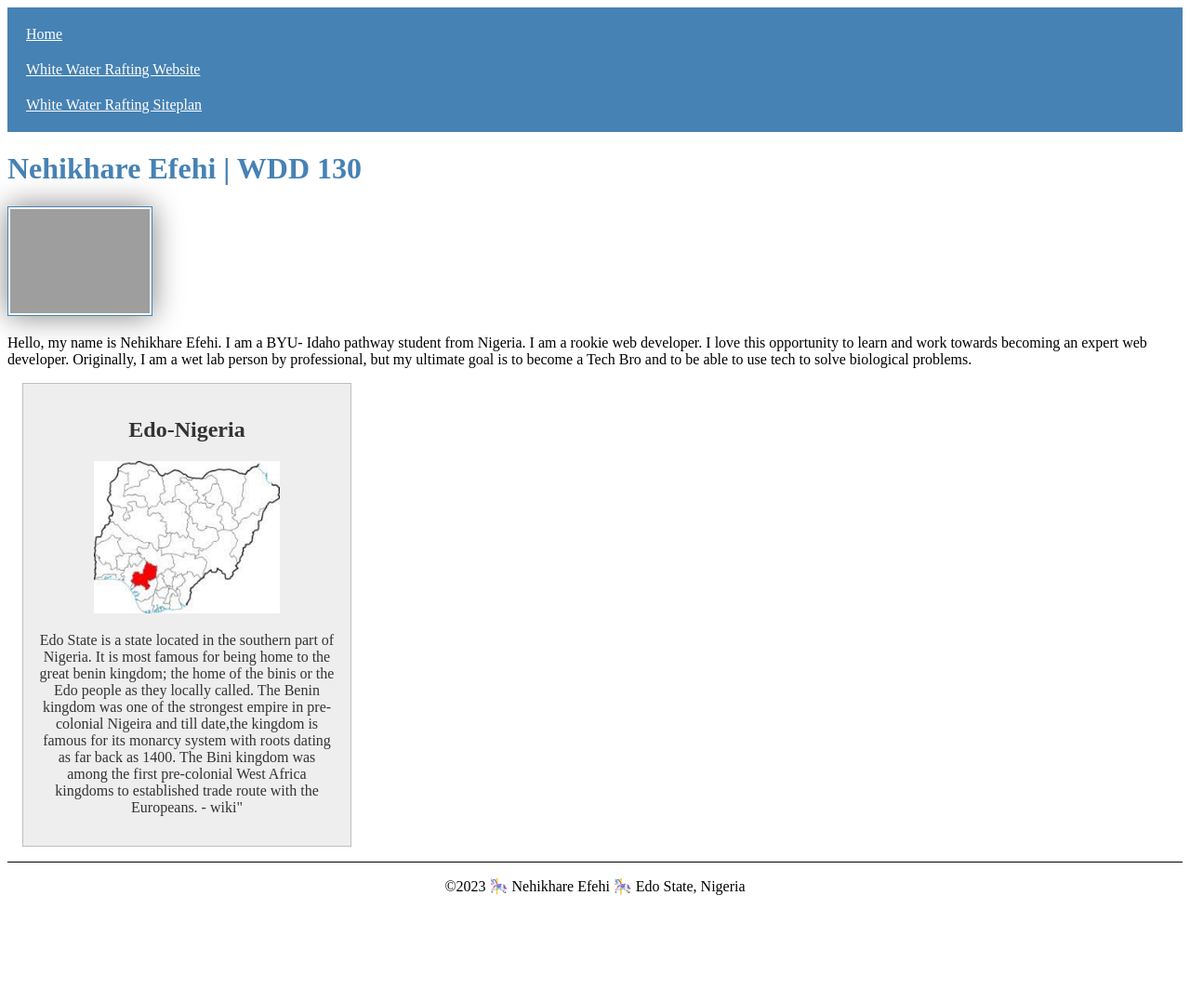
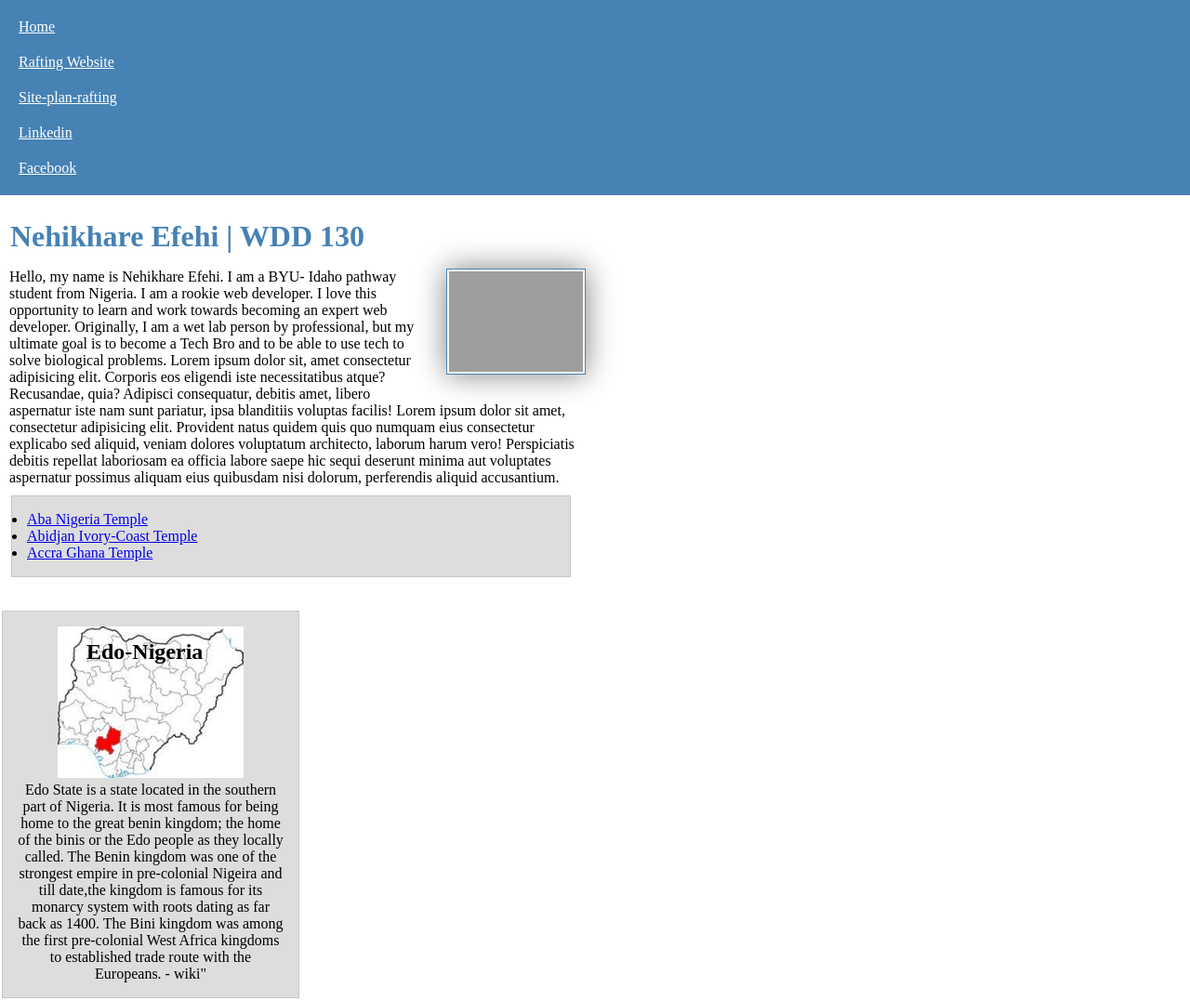
Before and after one commit to Nehiz/wdd130, a plain HTML site: page index.html in a window 1280 px wide. Shown: the top 1077 px of the page at 93% size. Before the commit the page ends 979 px from the top, so only its background shows below. Drawn offline with Linux system fonts and the light colour scheme; grey boxes are pictures that could not be loaded.

Commit message:
W03 ponder editted

```diff
--- a/index.html
+++ b/index.html
@@ -1,3 +1,4 @@
+<!--@ April, 2023-->
 <!DOCTYPE html>
 <html lang="en-US">
 
@@ -14,8 +15,10 @@
     <header>
         <nav>
             <a href="#">Home</a>
-            <a href="wwr/">White Water Rafting Website</a>
-            <a href="wwr/site-plan-rafting.html">White Water Rafting Siteplan</a>
+            <a href="wwr/">Rafting Website</a>
+            <a href="wwr/site-plan-rafting.html">Site-plan-rafting</a>
+            <a href="https://linkedin.com">Linkedin</a>
+            <a href="https://facebook.com">Facebook</a>
         </nav>
     </header>
     <main>
@@ -24,16 +27,30 @@
         <p>Hello, my name is Nehikhare Efehi. I am a BYU- Idaho pathway student from Nigeria. I am a rookie web developer.
         I love this opportunity to learn and work towards becoming an expert web developer. Originally, I am a wet lab
         person by professional, but my ultimate goal is to become a Tech Bro and to be able to use tech to solve
-        biological problems. </p>
+        biological problems. Lorem ipsum dolor sit, amet consectetur adipisicing elit. Corporis eos eligendi iste necessitatibus atque?
+        Recusandae, quia? Adipisci consequatur, debitis amet, libero aspernatur iste nam sunt pariatur, ipsa blanditiis voluptas facilis!
+        Lorem ipsum dolor sit amet, consectetur adipisicing elit. Provident natus quidem quis quo numquam eius consectetur explicabo sed aliquid,
+        veniam dolores voluptatum architecto, laborum harum vero! Perspiciatis debitis repellat laboriosam ea officia labore saepe hic
+        sequi deserunt minima aut voluptates aspernatur possimus aliquam eius quibusdam nisi dolorum, perferendis aliquid accusantium. </p>
+<ul class="box">
+    <li><a href="https://www.churchofjesuschrist.org/temples/details/aba-nigeria-temple" target="_blank">Aba Nigeria
+            Temple</a></li>
+    <li><a href="https://www.churchofjesuschrist.org/temples/details/abidjan-ivory-coast-temple" target="_blank">Abidjan
+            Ivory-Coast Temple</a></li>
+    <li><a href="https://www.churchofjesuschrist.org/temples/details/accra-ghana-temple" target="_blank">Accra Ghana
+                    Temple</a></li>
+</ul>
+
     </main>
-    <aside>
+    <aside class="box">
         <h2>Edo-Nigeria</h2>
         <img src="images/edo-nigeria.jpeg" alt="Edo Map">
-        <p>Edo State is a state located in the southern part of Nigeria. It is most famous for being home to the great benin
-        kingdom; the home of the binis or the Edo people as they locally called. The Benin kingdom was one of the strongest
-        empire in pre-colonial Nigeira and till date,the kingdom is famous for its
-        monarcy system with roots dating as far back as 1400. The Bini kingdom was among the first pre-colonial West Africa
-        kingdoms to established trade route with the Europeans. - wiki"</p>
+        <p> Edo State is a state located in the southern part of Nigeria. It is most famous for being home to the great benin
+            kingdom; the home of the binis or the Edo people as they locally called. The Benin kingdom was one of the strongest
+            empire in pre-colonial Nigeira and till date,the kingdom is famous for its
+            monarcy system with roots dating as far back as 1400. The Bini kingdom was among the first pre-colonial West Africa
+            kingdoms to established trade route with the Europeans. - wiki"
+        </p>
     </aside>
     <footer>
         <p>©2023 🎠 Nehikhare Efehi 🎠 Edo State, Nigeria</p>
--- a/styles/styles.css
+++ b/styles/styles.css
@@ -1,3 +1,8 @@
+* {
+    margin: 0;
+    padding: 0;
+    box-sizing: border-box;
+}
 nav {
     background-color: steelblue;
     padding: 10px;
@@ -12,6 +17,13 @@ nav a {
 
 h1 {
     color: steelblue;
+    padding: 1rem;
+    padding-left: 1px;
+}
+
+main {
+    max-width: 640px;
+    padding: 10px;
 }
 
 main img {
@@ -20,21 +32,15 @@ main img {
     border: 1px solid steelblue;
     padding: 2px;
     box-shadow: 0 0 30px gray;
-}
+    float: right;
+    margin: 0 0 1rem 1rem;
 
-p {
-padding: 0;
 }
 
 aside {
     width: 20em;
-    margin: 1em;
-    border: 1px solid rgba(0, 0, 0, 0.2);
-    /* rgba was used instead of hex*/
-    padding: 1em;
-    background-color: #eee;
-    color: #333;
     text-align: center;
+    position: relative;
 }
 
 aside img {
@@ -42,8 +48,25 @@ aside img {
     height: auto;
 }
 
+aside h2 {
+    position: absolute;
+    top: 30px;
+    left: 90px;
+}
+
 footer {
     margin-top: 1em;
     border-top: 1px solid #000;
     text-align: center;
 }
+
+/* Class Selectors */
+.box {
+    margin: 1rem;
+    margin-top: 10px;
+    margin-left: 2px;
+    border: 1px solid rgba(0, 0, 0, 0.1);
+    padding: 1rem;
+    background-color: #ddd;
+    color: #000
+}
```
